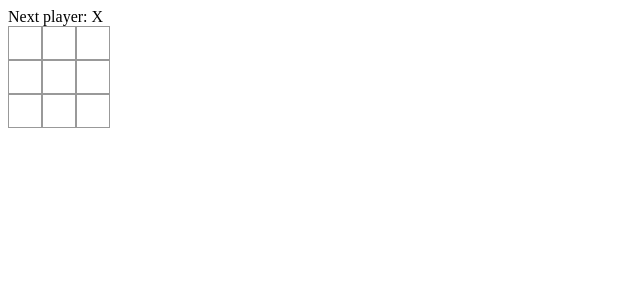
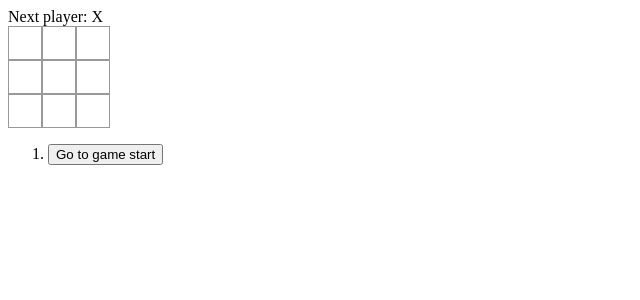
Before and after one commit to takeshi0518/learn-react, a React (Vite) app: page / in a window 1280 px wide. Shown: the top 300 px of the page, without its empty margins (0-640 px from the left). Built offline with nearby package versions, Linux system fonts and the light colour scheme.

Commit message:
feat: 過去の手番に戻れるようにする refactor: xIsNextをcurrentMoveから導出する

```diff
--- a/src/game.tsx
+++ b/src/game.tsx
@@ -3,13 +3,34 @@
 type SquareValue = 'X' | 'O' | null;
 
 export default function Game() {
-  const [xIsNext, setXIsNext] = useState(true);
   const [history, setHistory] = useState([Array<SquareValue>(9).fill(null)]);
-  const currentSquares = history[history.length - 1];
+  const [currentMove, setCurrentMove] = useState(0);
+  const xIsNext = currentMove % 2 === 0;
+  const currentSquares = history[currentMove];
+
+  const moves = history.map((_, move) => {
+    let description;
+    if (move > 0) {
+      description = `Go to move # ${move}`;
+    } else {
+      description = `Go to game start`;
+    }
+
+    return (
+      <li key={move}>
+        <button onClick={() => jumpTo(move)}>{description}</button>
+      </li>
+    );
+  });
 
   function handlePlay(nextSquares: SquareValue[]) {
-    setHistory([...history, nextSquares]);
-    setXIsNext(!xIsNext);
+    const nextHistory = [...history.slice(0, currentMove + 1), nextSquares];
+    setHistory(nextHistory);
+    setCurrentMove(nextHistory.length - 1);
+  }
+
+  function jumpTo(nextMove: number) {
+    setCurrentMove(nextMove);
   }
 
   return (
@@ -18,7 +39,7 @@
         <Board xIsNext={xIsNext} squares={currentSquares} onPlay={handlePlay} />
       </div>
       <div>
-        <ol>{/* Todo */}</ol>
+        <ol>{moves}</ol>
       </div>
     </div>
   );
```
